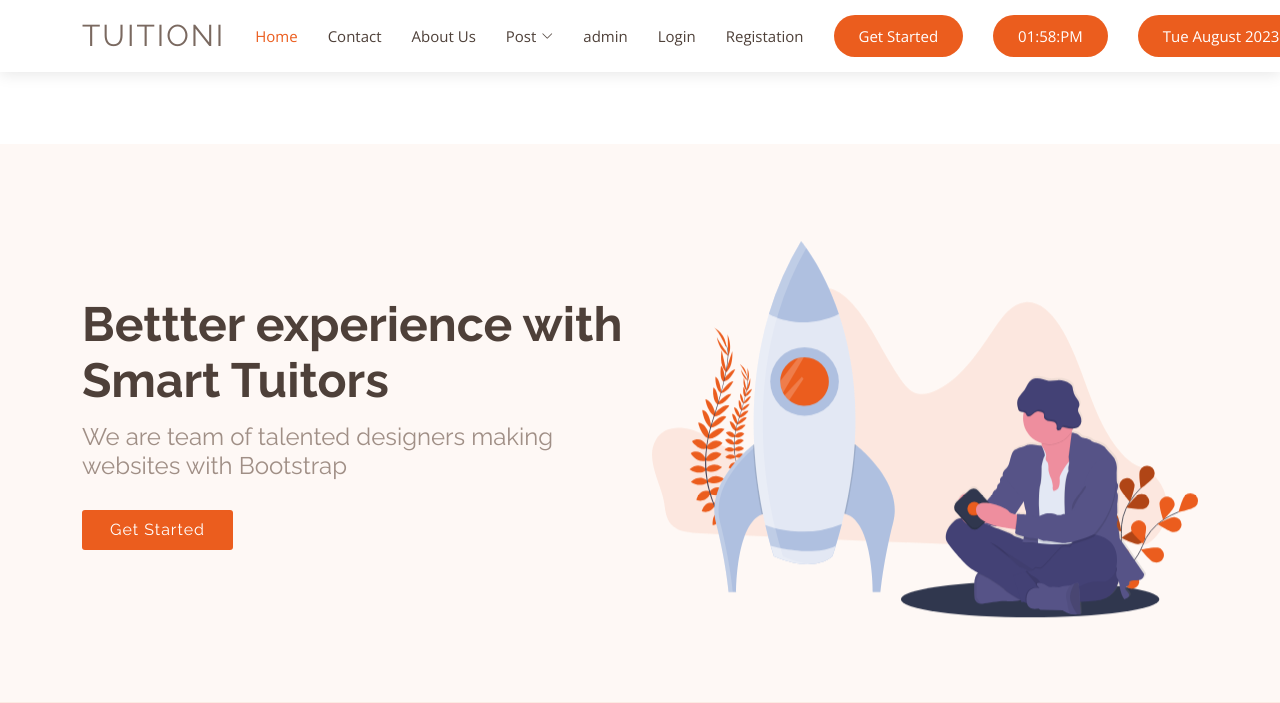
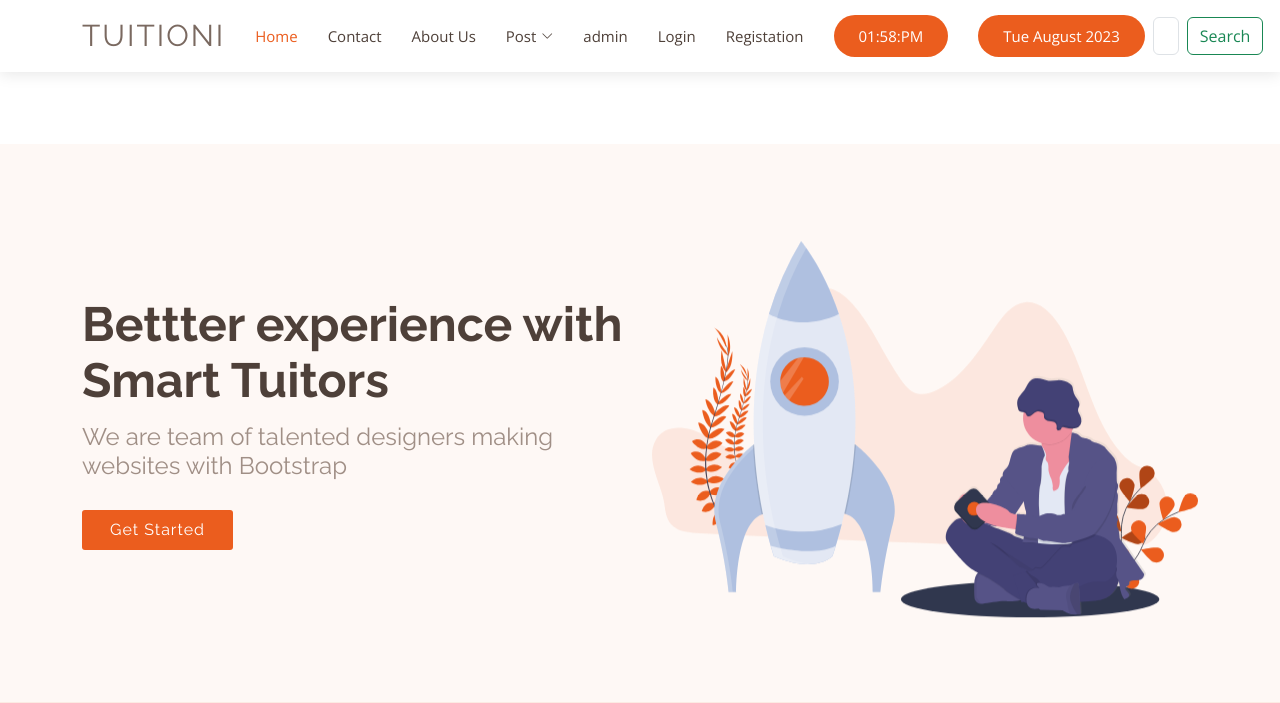
Before and after one commit to mdfaiz903/tuitionbd, a Django app: page / in a window 1280 px wide. Shown: the top 703 px of the page. Run offline with Django 4.2, Linux system fonts and the light colour scheme; some libraries are stand-ins or nearby versions.

Commit message:
search functionality added

```diff
--- a/config/templates/header.html
+++ b/config/templates/header.html
@@ -66,11 +66,18 @@
           <li><a class="nav-link" href="{% url 'registation' %}" target="_blank">Registation</a></li>
 
           {% endif %}
-          <li><a class="getstarted scrollto" href="#about">Get Started</a></li>
+
           <li><a class="getstarted scrollto" href="">{% now "h:i:A" %}</a></li><!--samll h for 12 capital H for 24; i for minute A for AM/PM a for am/pm-->
           <li><a class="getstarted scrollto" href="">{% now "D F Y" %}</a></li>
+
+          <form class="d-flex ms-2" role="search" action="{% url 'search' %}" method="GET">
+
+        <input class="form-control me-2" type="search" name="s" placeholder="Search" aria-label="Search">
+        <button class="btn btn-outline-success" type="submit">Search</button>
+      </form>
         </ul>
         <i class="bi bi-list mobile-nav-toggle"></i>
+
       </nav><!-- .navbar -->
 
     </div>
--- a/config/tuition/urls.py
+++ b/config/tuition/urls.py
@@ -1,6 +1,6 @@
 
 from django.urls import path
-from . views import contact,post,postview,postcreate,about,post_list_view,postDelete,post_detail,postEdit
+from . views import contact,post,postview,postcreate,about,post_list_view,postDelete,post_detail,postEdit,searchview
 
 urlpatterns = [
 
@@ -14,5 +14,6 @@ urlpatterns = [
     path('postEdit/<int:pk>/', postEdit.as_view(), name= "postEdit"),
 
     path('postDelete/<int:pk>/', postDelete.as_view(), name= "postDelete"),
+    path('search', searchview.as_view(), name= "search"),
     path('about_us/', about, name= "about_us"),
 ]
--- a/config/tuition/views.py
+++ b/config/tuition/views.py
@@ -1,3 +1,5 @@
+from typing import Any
+from django.db.models.query import QuerySet
 from django.shortcuts import render,redirect,HttpResponseRedirect
 from .models import Contact,post
 from .forms import post_form
@@ -57,6 +59,19 @@ class postDelete(DeleteView):
         messages.warning(self.request, "Form successfully Deleted.")
         return super().form_valid(form)
 
+from django.views.generic import ListView
+from django.db.models import Q
+class searchview(ListView):
+    model = post
+    template_name = 'tuition/search.html'
+
+    def get_queryset(self):  # new
+        query = self.request.GET.get("s")
+        object_list = post.objects.filter(
+            Q(title__icontains=query) | Q(details__icontains=query) |Q(medium__icontains=query) |Q(catagory__icontains=query) |Q(subject__name__icontains=query)
+        ).distinct()
+        return object_list
+
 # def postcreate(request):
 # 	# dictionary for initial data with
 # 	# field names as keys
```
Also changed, not shown: config/templates/tuition/search.html (added, +20 -0 lines), config/db.sqlite3.
